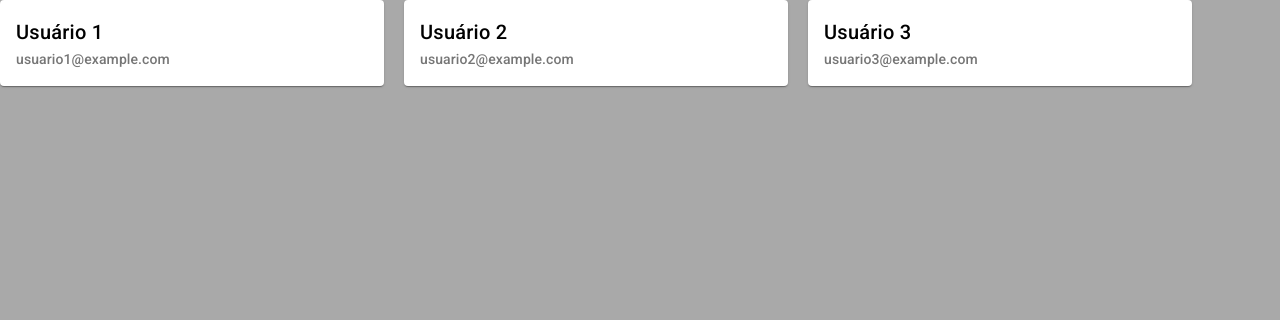
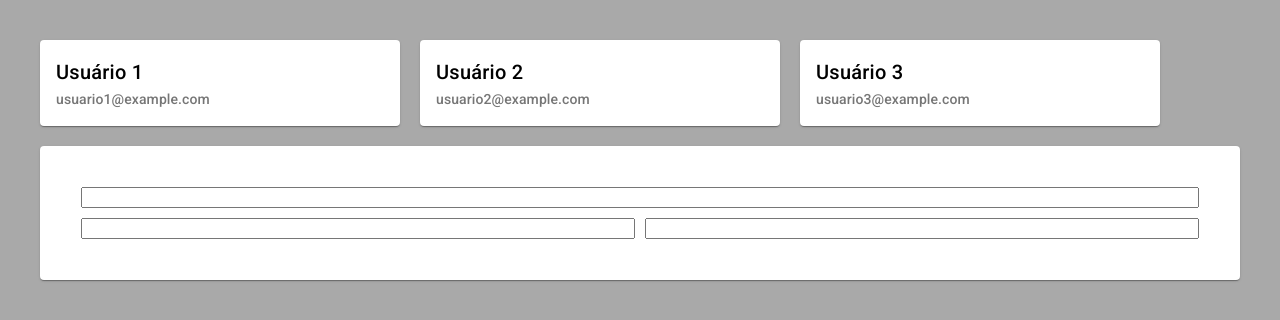
Before and after one commit to PedroHPAlmeida/projeto-cadastro-usuarios, an Angular app: page / in a window 1280 px wide. Shown: the top 320 px of the page. Built offline with nearby package versions, Linux system fonts and the light colour scheme.

Commit message:
Adiciona componente UserForm

```diff
--- a/src/app/app.component.html
+++ b/src/app/app.component.html
@@ -1 +1,5 @@
-<app-users-card-list [users]="users" (onUserSelected)="onUserSelected($event)"/>
+<div style="margin-bottom: 20px;">
+    <app-users-card-list [users]="users" (onUserSelected)="onUserSelected($event)" />
+</div>
+
+<app-user-form [genres]="genres" [states]="states" [user]="userSelected" />
--- a/src/app/components/components.module.ts
+++ b/src/app/components/components.module.ts
@@ -5,10 +5,12 @@ import { AngularMaterialModule } from "../angular-material.module";
 import { DirectivesModule } from "../directives/directives.module";
 import { PipesModule } from "../pipes/pipes.module";
 import { UsersCardListComponent } from './users-card-list/users-card-list.component';
+import { UserFormComponent } from './user-form/user-form.component';
 
 @NgModule({
   declarations: [
-    UsersCardListComponent
+    UsersCardListComponent,
+    UserFormComponent,
   ],
   imports: [
     FormsModule,
@@ -19,6 +21,7 @@ import { UsersCardListComponent } from './users-card-list/users-card-list.compon
   ],
   exports: [
     UsersCardListComponent,
+    UserFormComponent,
   ],
 })
 export class ComponentsModule { }
--- /dev/null
+++ b/src/app/components/user-form/user-form.component.html
@@ -0,0 +1,19 @@
+<mat-card>
+    <mat-card-content>
+        <form class="user-form">
+            <div class="user-form__row">
+                <div class="user-form__item user-form__item-100">
+                    <input style="width: 100%;">
+                </div>
+            </div>
+            <div class="user-form__row">
+                <div class="user-form__item user-form__item-50">
+                    <input style="width: 100%;">
+                </div>
+                <div class="user-form__item user-form__item-50">
+                    <input style="width: 100%;">
+                </div>
+            </div>
+        </form>
+    </mat-card-content>
+</mat-card>
--- /dev/null
+++ b/src/app/components/user-form/user-form.component.scss
@@ -0,0 +1,21 @@
+.user-form {
+    height: 100%;
+    padding: 20px;
+
+    &__row {
+        width: 100%;
+        display: flex;
+    }
+
+    &__item {
+        padding: 5px;
+    }
+
+    &__item-50 {
+        width: 50%;
+    }
+
+    &__item-100 {
+        width: 100%;
+    }
+}
--- /dev/null
+++ b/src/app/components/user-form/user-form.component.ts
@@ -0,0 +1,23 @@
+import { Component, Input, OnChanges, OnInit, SimpleChanges } from '@angular/core';
+import { Genre } from '../../interfaces/genre.interface';
+import { State } from '../../interfaces/state.interface';
+import { User } from '../../interfaces/user.interface';
+
+@Component({
+  selector: 'app-user-form',
+  templateUrl: './user-form.component.html',
+  styleUrl: './user-form.component.scss'
+})
+export class UserFormComponent implements OnInit, OnChanges {
+  @Input() genres: Genre[] = [];
+  @Input() states: State[] = [];
+  @Input() user: User = {} as User;
+
+  ngOnInit() {
+    console.log('ngOnInit');
+  }
+
+  ngOnChanges(changes: SimpleChanges) {
+    console.log('ngOnChanges');
+  }
+}
--- a/src/styles.scss
+++ b/src/styles.scss
@@ -3,6 +3,7 @@
 html,
 body {
     height: 100%;
+    padding: 20px;
 }
 
 body {
```
